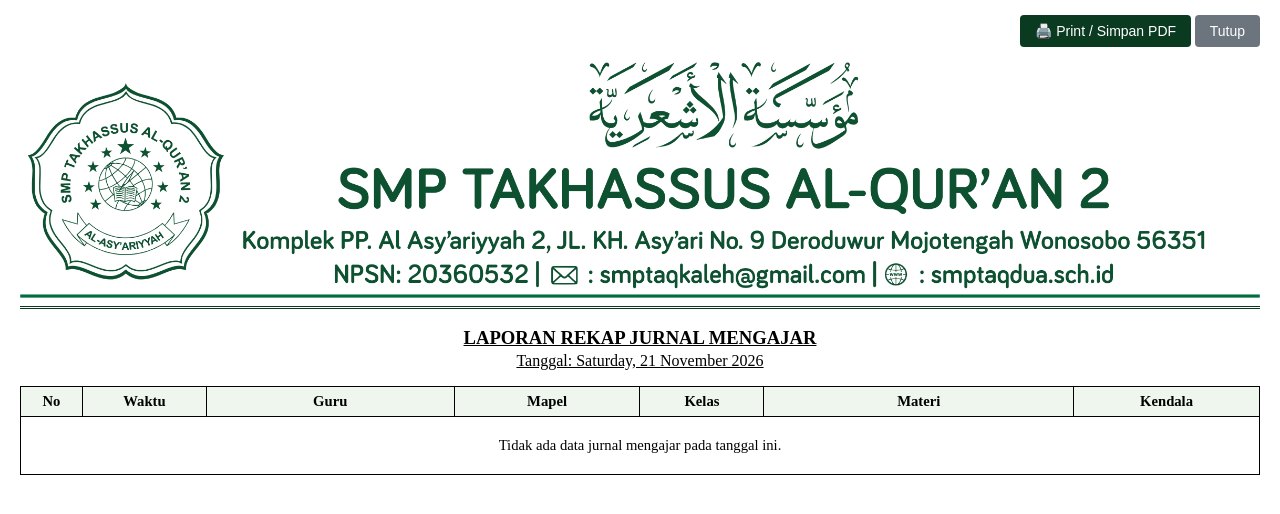
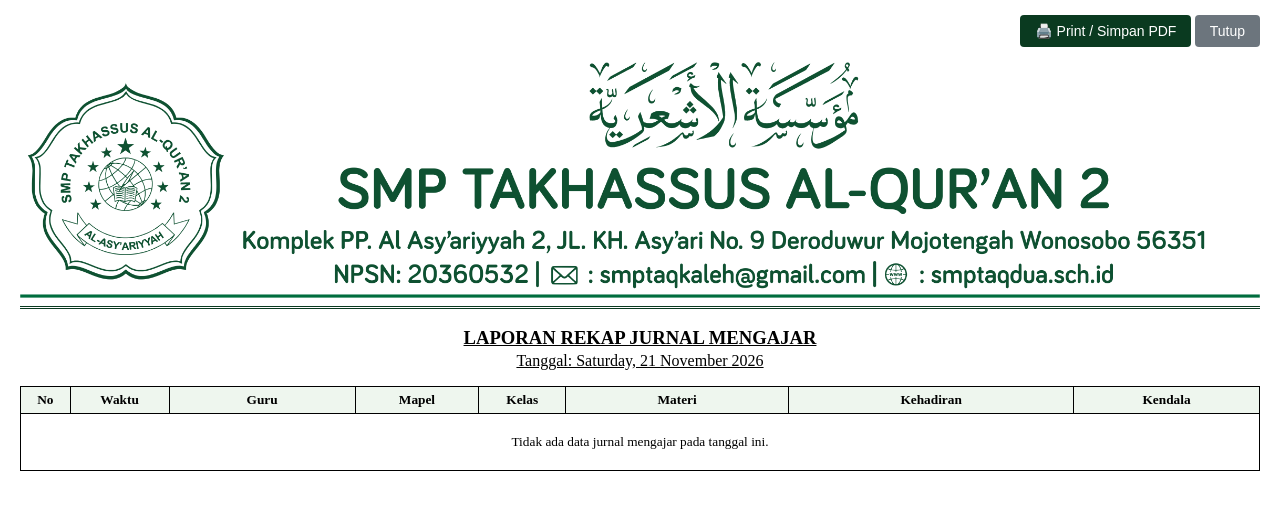
Before and after one commit to smptakhassus2-web/sistem-tkhassus-jurnal, a Laravel app: page /admin/jurnal-mengajar/cetak in a window 1280 px wide. Shown: the top 514 px of the page. Run offline with Laravel 12, Linux system fonts and the light colour scheme; tables that the repository leaves empty hold one stand-in row (values such as "Sample post"); parts of the project's set-up code (start-up, migrations or seed data) failed here and were passed over.

Commit message:
Update 21/11/26 - 19.30 GM +7

```diff
--- a/app/Http/Controllers/AdminJurnalMengajarController.php
+++ b/app/Http/Controllers/AdminJurnalMengajarController.php
@@ -13,11 +13,12 @@ class AdminJurnalMengajarController extends Controller
         // Default filter: Hari ini
         $filterTanggal = $request->input('tanggal', Carbon::today()->format('Y-m-d'));
 
-        // Query dasar dengan relasi bertingkat (Jurnal -> Ceklok -> Guru/Jadwal -> Mapel/Rombel)
+        // Query dasar dengan relasi bertingkat (Termasuk absensiSiswa.siswa)
         $query = JurnalMengajar::with([
             'ceklok.guru',
             'ceklok.jadwal.mapel',
-            'ceklok.jadwal.rombel'
+            'ceklok.jadwal.rombel',
+            'ceklok.absensiSiswa.siswa' // 🔴 BARIS BARU: Mengambil data kehadiran
         ])
         ->whereHas('ceklok', function ($q) use ($filterTanggal) {
             $q->whereDate('tanggal', $filterTanggal);
@@ -33,18 +34,21 @@ class AdminJurnalMengajarController extends Controller
     }
 
     // 2. Fungsi untuk Halaman Cetak (Print View)
-       // 2. Fungsi untuk Halaman Cetak (Print View)
     public function cetak(Request $request) {
         $filterTanggal = $request->input('tanggal', Carbon::today()->format('Y-m-d'));
 
-        // 🔴 PERBAIKAN: Gunakan JOIN agar bisa orderBy berdasarkan kolom tabel relasi
         $jurnals = JurnalMengajar::select('jurnal_mengajars.*')
             ->join('cekloks', 'jurnal_mengajars.ceklok_id', '=', 'cekloks.id')
             ->join('jadwals', 'cekloks.jadwal_id', '=', 'jadwals.id')
             ->whereDate('cekloks.tanggal', $filterTanggal)
-            ->with(['ceklok.guru', 'ceklok.jadwal.mapel', 'ceklok.jadwal.rombel'])
-            ->orderBy('jadwals.rombel_id', 'asc')   // Urutkan per Kelas dulu
-            ->orderBy('cekloks.guru_id', 'asc')     // Lalu per Guru
+            ->with([
+                'ceklok.guru',
+                'ceklok.jadwal.mapel',
+                'ceklok.jadwal.rombel',
+                'ceklok.absensiSiswa.siswa' // 🔴 BARIS BARU: Mengambil data kehadiran untuk cetak
+            ])
+            ->orderBy('jadwals.rombel_id', 'asc')
+            ->orderBy('cekloks.guru_id', 'asc')
             ->get();
 
         return view('admin.jurnal_mengajar.cetak', compact('jurnals', 'filterTanggal'));
--- a/app/Models/Ceklok.php
+++ b/app/Models/Ceklok.php
@@ -19,4 +19,9 @@ class Ceklok extends Model
     public function guru() {
         return $this->belongsTo(User::class, 'guru_id');
     }
+        // Relasi ke Absensi Siswa (Jembatan untuk mengambil data kehadiran)
+    public function absensiSiswa()
+    {
+        return $this->hasMany(\App\Models\AbsensiSiswa::class);
+    }
 }
--- a/resources/views/admin/jurnal_mengajar/cetak.blade.php
+++ b/resources/views/admin/jurnal_mengajar/cetak.blade.php
@@ -6,7 +6,7 @@
     <style>
         body {
             font-family: 'Times New Roman', Times, serif;
-            font-size: 11pt;
+            font-size: 10pt;
             color: #000;
             margin: 15px 20px;
             /* 🔴 PENTING: Paksa browser mencetak warna asli kop (hijau), bukan hitam-putih */
@@ -43,9 +43,11 @@
         }
         table { width: 100%; border-collapse: collapse; margin-top: 10px; }
         table, th, td { border: 1px solid #000; }
-        th, td { padding: 6px 8px; text-align: left; vertical-align: top; }
+        th, td { padding: 5px 6px; text-align: left; vertical-align: top; }
         th { background-color: #eef6ee; font-weight: bold; text-align: center; }
         .text-center { text-align: center; }
+        .kehadiran-ringkas { font-weight: bold; }
+        .kehadiran-detail { font-size: 9pt; margin-top: 2px; }
         .tanda-tangan { margin-top: 40px; display: flex; justify-content: space-between; page-break-inside: avoid; }
         .ttd-box { text-align: center; width: 40%; }
         .ttd-space { height: 70px; }
@@ -82,12 +84,13 @@
     <table>
         <thead>
             <tr>
-                <th style="width: 5%;">No</th>
-                <th style="width: 10%;">Waktu</th>
-                <th style="width: 20%;">Guru</th>
-                <th style="width: 15%;">Mapel</th>
-                <th style="width: 10%;">Kelas</th>
-                <th style="width: 25%;">Materi</th>
+                <th style="width: 4%;">No</th>
+                <th style="width: 8%;">Waktu</th>
+                <th style="width: 15%;">Guru</th>
+                <th style="width: 10%;">Mapel</th>
+                <th style="width: 7%;">Kelas</th>
+                <th style="width: 18%;">Materi</th>
+                <th style="width: 23%;">Kehadiran</th>
                 <th style="width: 15%;">Kendala</th>
             </tr>
         </thead>
@@ -100,11 +103,41 @@
                     <td>{{ $jurnal->ceklok->jadwal->mapel->nama ?? '-' }}</td>
                     <td class="text-center">{{ $jurnal->ceklok->jadwal->rombel->kode ?? '-' }}</td>
                     <td>{{ $jurnal->materi ?? '-' }}</td>
+
+                    {{-- 🔴 KOLOM KEHADIRAN SISWA (BARU) --}}
+                    <td>
+                        @php
+                            $absensi = $jurnal->ceklok->absensiSiswa ?? collect();
+                            $h = $absensi->where('status', 'H')->count();
+                            $s = $absensi->where('status', 'S')->count();
+                            $i = $absensi->where('status', 'I')->count();
+                            $a = $absensi->where('status', 'A')->count();
+
+                            $sakitNames = $absensi->where('status', 'S')->pluck('siswa.nama')->filter()->implode(', ');
+                            $izinNames = $absensi->where('status', 'I')->pluck('siswa.nama')->filter()->implode(', ');
+                            $alphaNames = $absensi->where('status', 'A')->pluck('siswa.nama')->filter()->implode(', ');
+                        @endphp
+
+                        <div class="kehadiran-ringkas">
+                            H: {{ $h }} | S: {{ $s }} | I: {{ $i }} | A: {{ $a }}
+                        </div>
+
+                        @if($s > 0 || $i > 0 || $a > 0)
+                            <div class="kehadiran-detail">
+                                @if($s > 0) <div>Sakit: {{ $sakitNames }}</div> @endif
+                                @if($i > 0) <div>Izin: {{ $izinNames }}</div> @endif
+                                @if($a > 0) <div>Alpha: {{ $alphaNames }}</div> @endif
+                            </div>
+                        @else
+                            <div class="kehadiran-detail" style="color: #0a3a20;">Semua hadir</div>
+                        @endif
+                    </td>
+
                     <td>{{ $jurnal->kendala ?? '-' }}</td>
                 </tr>
             @empty
                 <tr>
-                    <td colspan="7" class="text-center" style="padding: 20px;">Tidak ada data jurnal mengajar pada tanggal ini.</td>
+                    <td colspan="8" class="text-center" style="padding: 20px;">Tidak ada data jurnal mengajar pada tanggal ini.</td>
                 </tr>
             @endforelse
         </tbody>
```
Also changed, not shown: resources/views/admin/jurnal_mengajar/index.blade.php (+32 -2 lines).
